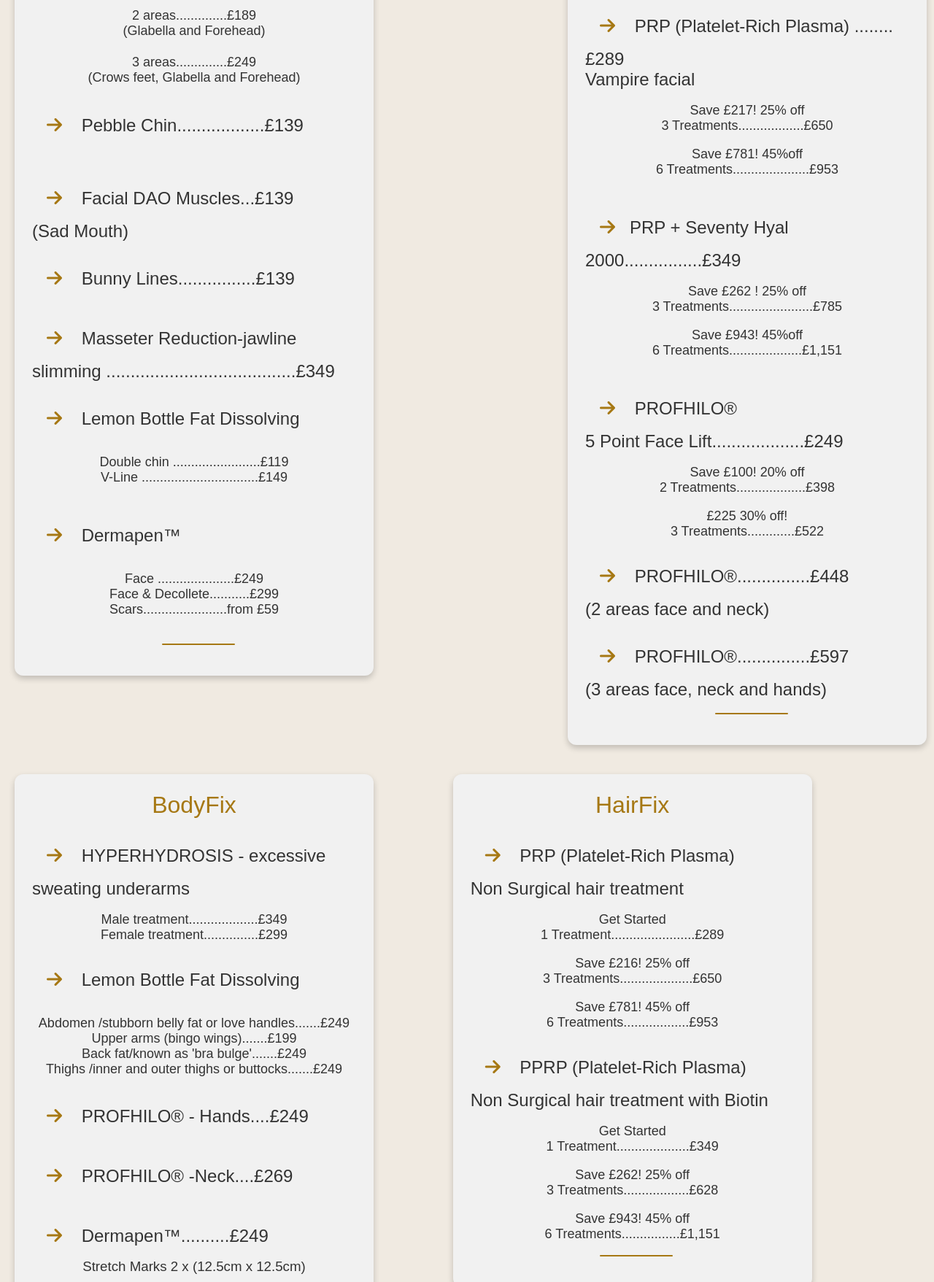
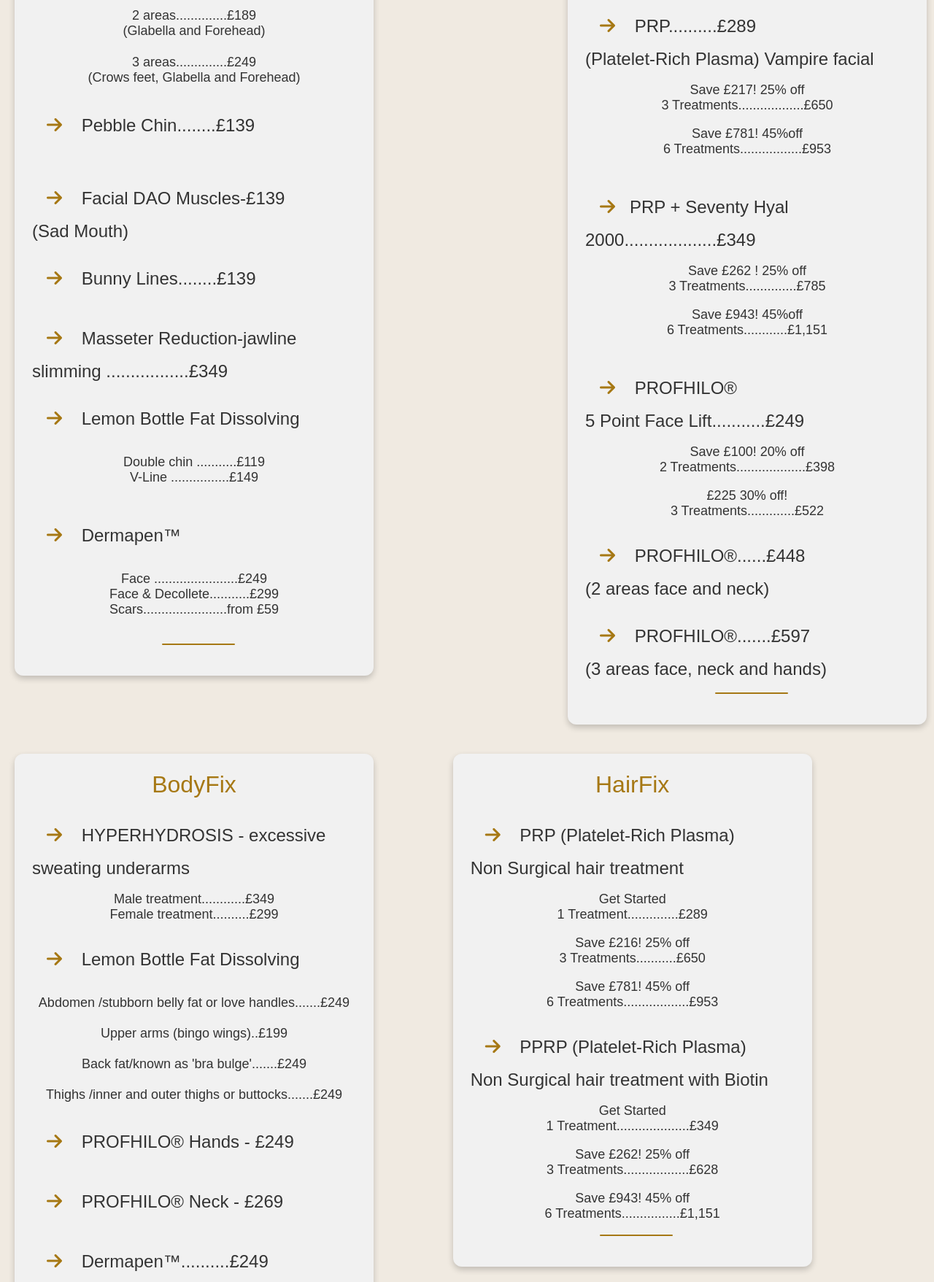
Before and after one commit to MishaHri/AgefixVersion12-02, a website: page pricelist.html in a window 1280 px wide. Shown: the part 1043-2800 px from the top of the page at 73% size. Drawn offline with Linux system fonts and the light colour scheme; a web font is replaced by a local one.

Commit message:
price list adjusted

```diff
--- a/pricelist.html
+++ b/pricelist.html
@@ -201,27 +201,27 @@
                       <li>3 areas..............£249<br>(Crows feet, Glabella and Forehead)</li>
                     </ul>
           <br>
-          <h2><i class="fa-solid fa-arrow-right"></i> Pebble Chin..................£139</h2>
+          <h2><i class="fa-solid fa-arrow-right"></i> Pebble Chin........£139</h2>
           <br>
           <br>
-          <h2><i class="fa-solid fa-arrow-right"></i> Facial DAO Muscles...£139<br>(Sad Mouth)</h2>
+          <h2><i class="fa-solid fa-arrow-right"></i> Facial DAO Muscles-£139<br>(Sad Mouth)</h2>
           <br>
-          <h2><i class="fa-solid fa-arrow-right"></i> Bunny Lines................£139</h2>
+          <h2><i class="fa-solid fa-arrow-right"></i> Bunny Lines........£139</h2>
           <br>
-          <h2><i class="fa-solid fa-arrow-right"></i> Masseter Reduction-jawline slimming .......................................£349</h2>
+          <h2><i class="fa-solid fa-arrow-right"></i> Masseter Reduction-jawline slimming .................£349</h2>
           <br>
           <h2><i class="fa-solid fa-arrow-right"></i> Lemon Bottle Fat Dissolving</h2>
           <br>
           <ul>
-            <li>Double chin ........................£119</li>
-            <li>V-Line ................................£149</li>
+            <li>Double chin ...........£119</li>
+            <li>V-Line ................£149</li>
           </ul>
           <br>
           <br>
           <h2><i class="fa-solid fa-arrow-right"></i> Dermapen&trade;</h2>
           <br>
           <ul>
-            <li>Face .....................£249</li>
+            <li>Face .......................£249</li>
             <li>Face & Decollete...........£299</li>
             <li>Scars.......................from £59</li>
             </ul>
@@ -236,9 +236,9 @@
       <div class="card">
         <h1>FaceFix</h1>
           <br>
-          <h2><i class="fa-solid fa-arrow-right"></i> Seventy Hyal 2000......£179</h2>
+          <h2><i class="fa-solid fa-arrow-right"></i> Seventy Hyal 2000.............£179</h2>
           <br>
-          <h2><i class="fa-solid fa-arrow-right"></i> Mesotherapy HA.........£179
+          <h2><i class="fa-solid fa-arrow-right"></i> Mesotherapy HA...£179
           </h2>
           <br>
 
@@ -247,15 +247,15 @@
         <br>
         <ul>
           <li>Save £100! 20% off<br>
-            2 Treatmens.......................£268</li>
+            2 Treatmens.................£268</li>
             <br>
           <li>Save £112 25% off!<br>
-            3 Treatments.......................£335</li>
+            3 Treatments................£335</li>
           <br>
         </ul>
           <br>
-          <h2><i class="fa-solid fa-arrow-right"></i> PRP (Platelet-Rich Plasma) ........£289<br>
-            Vampire facial
+          <h2><i class="fa-solid fa-arrow-right"></i> PRP..........£289<br>
+            (Platelet-Rich Plasma) Vampire facial
           </h2>
           <br>
           <ul>
@@ -263,22 +263,22 @@
               3 Treatments..................£650</li>
               <br>
             <li>Save £781! 45%off<br>
-              6 Treatments.....................£953</li>
+              6 Treatments.................£953</li>
             <br>
           </ul>
           <br>
-          <h2><i class="fa-solid fa-arrow-right"></i>PRP + Seventy Hyal 2000................£349</h2>
+          <h2><i class="fa-solid fa-arrow-right"></i>PRP + Seventy Hyal 2000...................£349</h2>
           <br>
           <ul>
             <li>Save £262 ! 25% off<br>
-              3 Treatments.......................£785</li>
+              3 Treatments..............£785</li>
               <br>
             <li>Save £943! 45%off<br>
-              6 Treatments....................£1,151</li>
+              6 Treatments............£1,151</li>
             <br>
           </ul>
           <br>
-          <h2><i class="fa-solid fa-arrow-right"></i> PROFHILO&reg; <br> 5 Point Face Lift...................£249 </h2>
+          <h2><i class="fa-solid fa-arrow-right"></i> PROFHILO&reg; <br> 5 Point Face Lift...........£249 </h2>
           <br>
           <ul>
             <li>Save £100! 20% off<br>
@@ -290,9 +290,9 @@
             </li>
           </ul>
           <br>
-          <h2><i class="fa-solid fa-arrow-right"></i> PROFHILO&reg;...............£448<br>(2 areas face and neck)</h2>
+          <h2><i class="fa-solid fa-arrow-right"></i> PROFHILO&reg;......£448<br>(2 areas face and neck)</h2>
           <br>
-          <h2><i class="fa-solid fa-arrow-right"></i> PROFHILO&reg;...............£597<br>(3 areas face, neck and hands)</h2>
+          <h2><i class="fa-solid fa-arrow-right"></i> PROFHILO&reg;.......£597<br>(3 areas face, neck and hands)</h2>
           <br>
           <hr>
           <br>
@@ -307,27 +307,23 @@
         <h2><i class="fa-solid fa-arrow-right"></i> HYPERHYDROSIS - excessive sweating underarms</h2>
         <br>
         <ul>
-          <li>Male treatment...................£349</li>
-          <li>Female treatment...............£299</li>
+          <li>Male treatment............£349</li>
+          <li>Female treatment..........£299</li>
           <br>
         </ul>
         <h2><i class="fa-solid fa-arrow-right"></i> Lemon Bottle Fat Dissolving</h2>
         <br>
         <ul>
-          <li>Abdomen /stubborn belly fat or love handles.......£249<br>
-          <li>Upper arms (bingo wings).......£199<br>
-          <li>Back fat/known as 'bra bulge'.......£249<br>
-
-
+          <li>Abdomen /stubborn belly fat or love handles.......£249<br><br>
+          <li>Upper arms (bingo wings)..£199<br><br>
+          <li>Back fat/known as 'bra bulge'.......£249<br><br>
           <li>Thighs /inner and outer thighs or  buttocks.......£249<br>
-
-
           <br>
         </ul>
 
-        <h2><i class="fa-solid fa-arrow-right"></i> PROFHILO&reg; - Hands....£249</h2>
+        <h2><i class="fa-solid fa-arrow-right"></i> PROFHILO&reg; Hands - £249</h2>
         <br>
-        <h2><i class="fa-solid fa-arrow-right"></i> PROFHILO&reg; -Neck....£269</h2>
+        <h2><i class="fa-solid fa-arrow-right"></i> PROFHILO&reg; Neck - £269</h2>
         <br>
         <h2><i class="fa-solid fa-arrow-right"></i> Dermapen™..........£249</h2>
         <h3>Stretch Marks 2 x (12.5cm x 12.5cm)</h3>
@@ -344,10 +340,10 @@
         <br>
         <ul>
           <li>Get Started <br>
-            1 Treatment.......................£289</li>
+            1 Treatment..............£289</li>
             <br>
           <li>Save £216! 25% off<br>
-              3 Treatments....................£650</li>
+              3 Treatments...........£650</li>
               <br>
           <li>Save £781! 45% off
             <br>6 Treatments..................£953</li>
```
